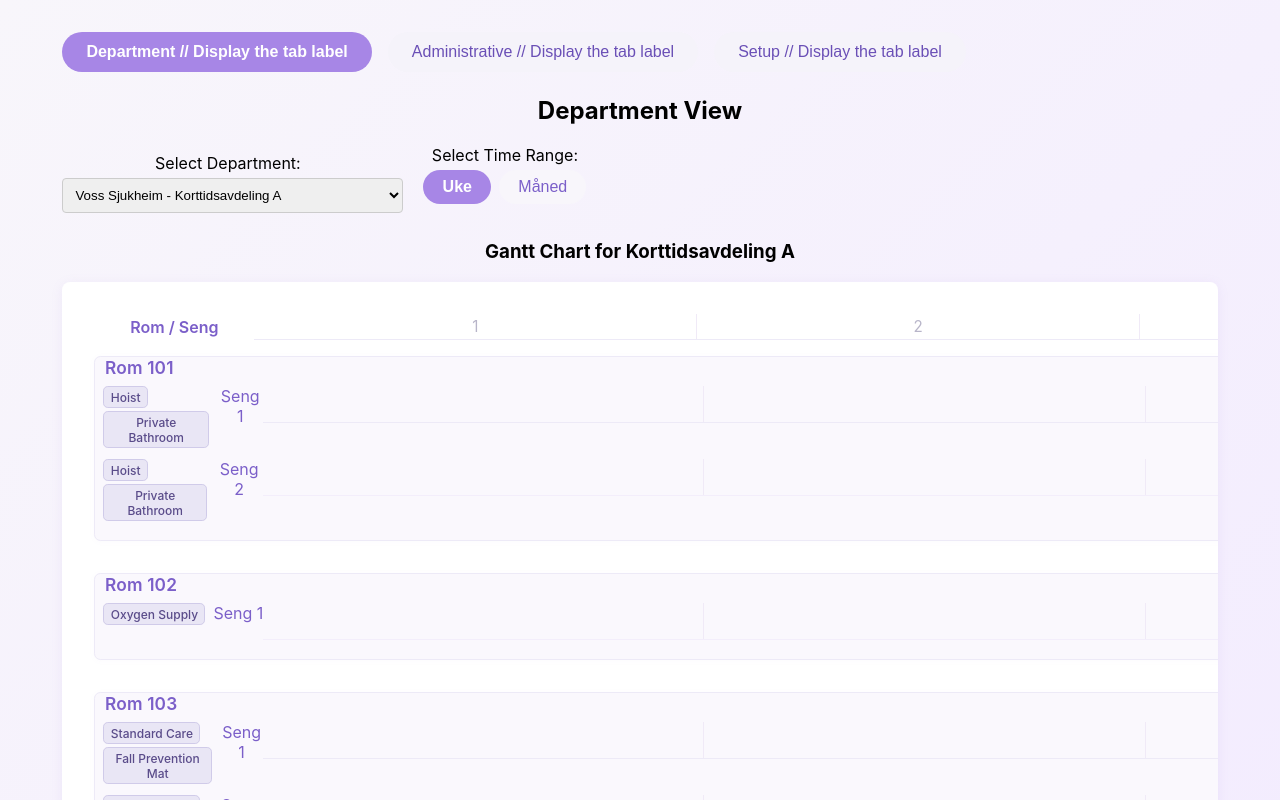
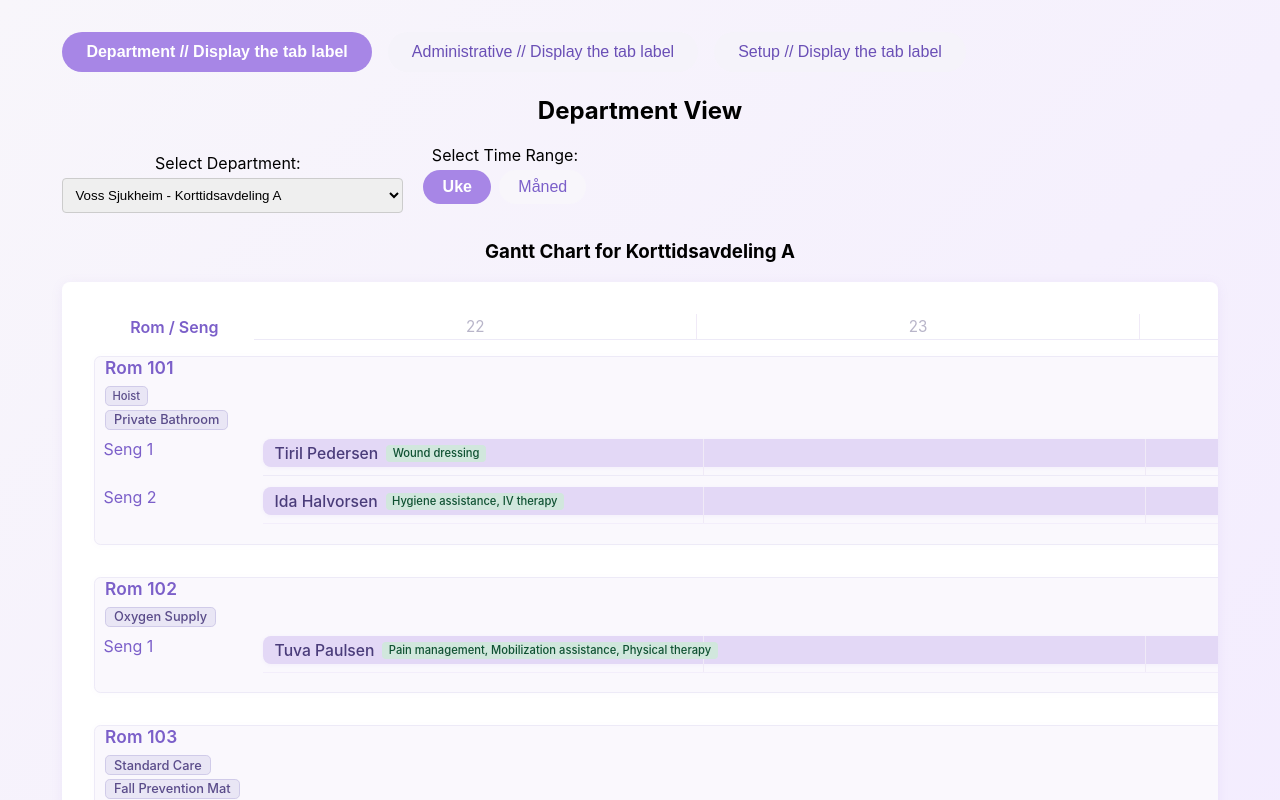
Before and after one commit to 0xJensMalm/BedLogisticsPrototype, a React (Create React App) app: page / in a window 1280 px wide. Shown: the top 800 px of the page. Built offline with nearby package versions, Linux system fonts and the light colour scheme.

Commit message:
timeline fixes

```diff
--- a/src/components/GanttChart.module.css
+++ b/src/components/GanttChart.module.css
@@ -32,14 +32,28 @@
   text-align: left;
 }
 
-.capabilityTag {
-  background-color: #e9e6f5; /* Light purple, similar to reserved bar */
-  color: #5a4c8a; /* Darker purple text */
-  padding: 0.15rem 0.4rem;
+.capabilityTag { /* Base style */
+  background-color: #e9e6f5;
+  color: #5a4c8a;
   border-radius: 0.3rem;
-  font-size: 0.75rem;
   font-weight: 500;
   border: 1px solid #d0cbe9;
+  display: flex; /* Use flex to center content */
+  align-items: center; /* Vertically center text */
+  justify-content: flex-start; /* Align text to the start */
+  height: 20px; /* Uniform height for all tags */
+  width: fit-content; /* Adjust width to content */
+  box-sizing: border-box; /* Include padding and border in height */
+}
+
+.capabilityTagSmall {
+  font-size: 0.70rem;
+  padding: 0 0.4rem; /* Adjusted padding for fixed height */
+}
+
+.capabilityTagLarge {
+  font-size: 0.80rem;
+  padding: 0 0.5rem; /* Adjusted padding for fixed height */
 }
 
 .headerRow {
@@ -87,12 +101,13 @@
      The stacking of tags happens *inside* .stackedRoomCapabilities */
 }
 
-.stackedRoomCapabilities {
+.roomCapabilitiesContainer {
   display: flex;
-  flex-direction: column;
-  align-items: flex-start; /* Tags align to their left */
-  gap: 0.2rem; /* Smaller gap for compact stacking */
-  margin-right: 0.5rem; /* Space between tags and bed name */
+  flex-direction: column; /* Stack tags vertically */
+  align-items: flex-start; /* Align tags to the start of the column */
+  gap: 0.2rem; /* Gap between tags */
+  margin-bottom: 0.6rem;
+  margin-left: 0.1rem;
 }
 
 .bedNameLabel {
--- a/src/components/GanttChart.tsx
+++ b/src/components/GanttChart.tsx
@@ -93,19 +93,25 @@ const GanttChart: React.FC<GanttChartProps> = ({ timeRange, startDate, roomsData
       {roomsData.map((room) => (
         <div key={room.id} className={styles.roomFrame}>
           <div className={styles.roomTitle}>{room.label}</div>
+          {room.capabilities && room.capabilities.length > 0 && (
+            <div className={styles.roomCapabilitiesContainer}> {/* New container for room-level tags */}
+              {room.capabilities.map((capability, capIndex) => {
+                const isLargeTag = capability.length > 10; // Example threshold for "large"
+                return (
+                  <span
+                    key={capIndex}
+                    className={`${styles.capabilityTag} ${isLargeTag ? styles.capabilityTagLarge : styles.capabilityTagSmall}`}
+                  >
+                    {capability}
+                  </span>
+                );
+              })}
+            </div>
+          )}
 
           {room.beds.map((bed) => (
             <div key={bed.id} className={styles.row}>
               <div className={styles.bedInfoCell}>
-                {room.capabilities && room.capabilities.length > 0 && (
-                  <div className={styles.stackedRoomCapabilities}>
-                    {room.capabilities.map((capability, capIndex) => (
-                      <span key={capIndex} className={styles.capabilityTag}>
-                        {capability}
-                      </span>
-                    ))}
-                  </div>
-                )}
                 <div className={styles.bedNameLabel}>{bed.label}</div>
               </div>
               <div
--- a/src/views/DepartmentView.tsx
+++ b/src/views/DepartmentView.tsx
@@ -20,8 +20,10 @@ const DepartmentView: React.FC = () => {
   const [activeDepartmentGanttData, setActiveDepartmentGanttData] = useState<GanttRoom[]>([]);
   const [timeRange, setTimeRange] = useState<'week' | 'month'>('week');
   const [startDate, setStartDate] = useState<Date>(() => {
-    const today = new Date();
-    return new Date('2025-05-01');
+    // Default to the current real-world date.
+    // Note: If current year is not 2025, and patient data is only for 2025,
+    // the chart might appear empty for the current date until navigated to May 2025.
+    return new Date();
   });
 
   const departmentOptions = useMemo<DepartmentOption[]>(() => {
```
